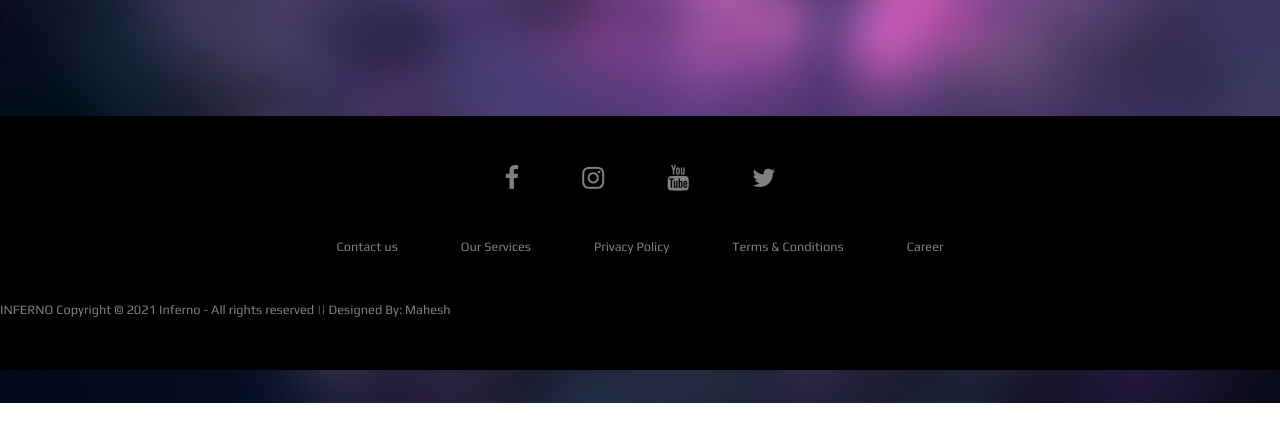
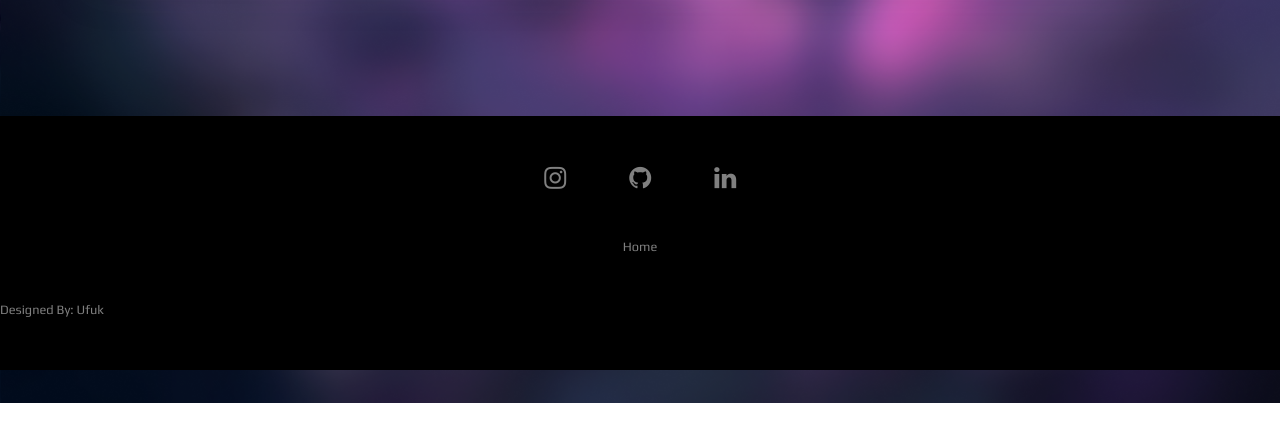
Before and after one commit to ufukcicekdev/aiProjectWebsite, a Django app: page /search/ in a window 1280 px wide. Shown: the part 224-666 px from the top of the page. Run offline with Django 4.2, Linux system fonts and the light colour scheme; data that the repository does not hold is empty; some libraries are stand-ins or nearby versions.

```diff
--- a/aiwebsite/templates/core/base.html
+++ b/aiwebsite/templates/core/base.html
@@ -6,7 +6,7 @@
     <meta name="viewport" content="width=device-width, initial-scale=1">
     <title>Inner Edge</title>
     <link rel="icon" href="{% static 'img/favicon.ico'%}" type="image/x-icon">
-
+    <meta name="description" content="Explore the world of Artificial Intelligence. Stay updated with the latest advancements, articles, news, and resources in the field of AI.">
 
     <!-- BOOTSTRAP -->
     <link rel="stylesheet" href="{% static 'css/bootstrap.min.css'%}">
--- a/aiwebsite/templates/core/footer.html
+++ b/aiwebsite/templates/core/footer.html
@@ -2,25 +2,20 @@
     <div class="footer">
         <div class="row">
             <ul>
-                <li>  <a href="#"><i class="fa fa-facebook"></i></a>  </li>
-                <li>  <a href="#"><i class="fa fa-instagram"></i></a> </li>
-                <li>  <a href="#"><i class="fa fa-youtube"></i></a> </li>
-                <li>  <a href="#"><i class="fa fa-twitter"></i></a> </li>
+                <li>  <a href="https://www.instagram.com/ufukccicek/" target="_blank"><i class="fa fa-instagram"></i></a> </li>
+                <li>  <a href="https://github.com/ufukcicekdev" target="_blank"><i class="fa fa-github"></i></a> </li>
+                <li>  <a href="https://www.linkedin.com/in/ufuk-%C3%A7i%C3%A7ek-9807991b1/" target="_blank"><i class="fa fa-linkedin"></i></a> </li>
             </ul>
         </div>
 
         <div class="row">
             <ul>
-                <li><a href="#">Contact us</a></li>
-                <li><a href="#">Our Services</a></li>
-                <li><a href="#">Privacy Policy</a></li>
-                <li><a href="#">Terms & Conditions</a></li>
-                <li><a href="#">Career</a></li>
+                <li><a href="#">Home</a></li>
             </ul>
         </div>
 
         <div class="row">
-            INFERNO Copyright © 2021 Inferno - All rights reserved || Designed By: Mahesh
+            Designed By: Ufuk
         </div>
     </div>
 </footer>
```
